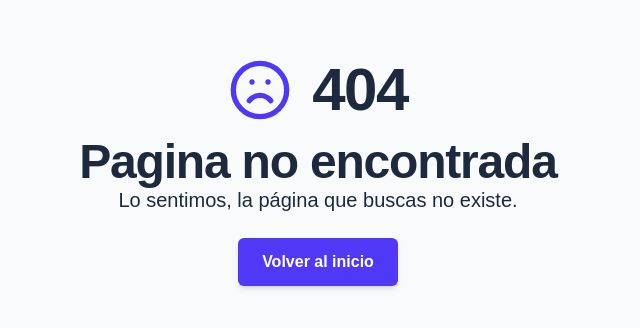
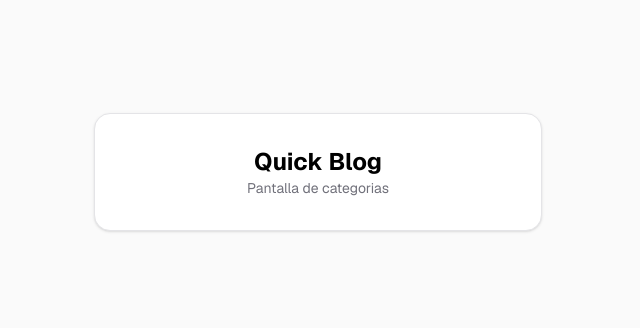
Before and after one commit to DanielGuzmanV/Fundamentos-NextJs, a Next.js app: page /quick-blog/categories in a window 1280 px wide. Before the commit this address had no page. Shown: the part 228-556 px from the top of the page, without its empty margins (322-962 px from the left). Built offline with nearby package versions, Linux system fonts and the light colour scheme.

Commit message:
Nuevas pantallas para pruebas creadas para el quickblog

```diff
--- /dev/null
+++ b/src/app/quick-blog/about/page.tsx
@@ -0,0 +1,12 @@
+export default function AboutPage () {
+  return (
+    <div className="flex min-h-screen flex-col items-center justify-center bg-zinc-50 font-sans p-4">
+      <div className="bg-white p-8 rounded-2xl shadow-sm border border-zinc-200 w-full max-w-md flex flex-col items-center gap-6">
+        <div className="text-center">
+          <h1 className="text-black font-bold text-2xl">Quick Blog</h1>
+          <p className="text-zinc-500 text-sm">Pantalla Acerca de:</p>
+        </div>
+      </div>
+    </div>
+  )
+}
--- /dev/null
+++ b/src/app/quick-blog/categories/page.tsx
@@ -0,0 +1,12 @@
+export default function CategoriesPage () {
+  return (
+    <div className="flex min-h-screen flex-col items-center justify-center bg-zinc-50 font-sans p-4">
+      <div className="bg-white p-8 rounded-2xl shadow-sm border border-zinc-200 w-full max-w-md flex flex-col items-center gap-6">
+        <div className="text-center">
+          <h1 className="text-black font-bold text-2xl">Quick Blog</h1>
+          <p className="text-zinc-500 text-sm">Pantalla de categorias</p>
+        </div>
+      </div>
+    </div>
+  )
+}
```
